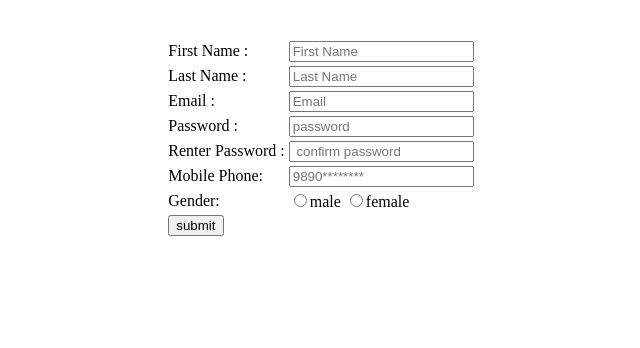
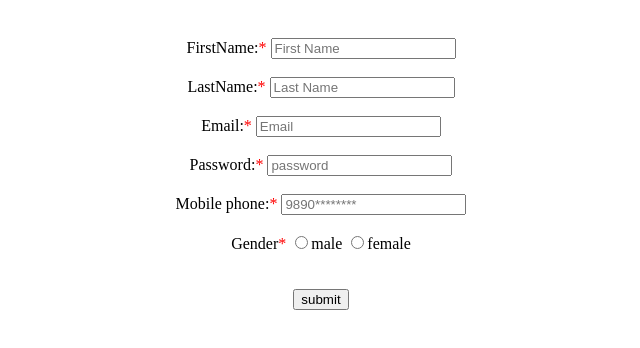
Before and after one commit to leenamahajan1707/DailyDiary.github.io, a plain HTML site: page RegistreationPage.html in a window 1280 px wide. Shown: the part 60-408 px from the top of the page, without its empty margins (319-959 px from the left). Drawn offline with Linux system fonts and the light colour scheme.

Commit message:
changes are made in registration form

```diff
--- a/RegistreationPage.html
+++ b/RegistreationPage.html
@@ -9,67 +9,31 @@
 
    <br>
 
-  <form>
-     <table>
-        <tr>
-           <td>  First Name : </td>
-             <td> <input type="text" placeholder="First Name" name=" ">
-             </td>
-        </tr>
-
-         <tr>
-           <td> Last Name : </td>
-            <td> <input type="text" placeholder="Last Name" name=" ">
-             </td>
-        </tr>
-
-        <tr>
-          <td> Email : </td>
-          <td>
-             <input type="Email" placeholder="Email " name=" ">
-          </td>
-        </tr>
-
-        <tr>
-          <td> Password : </td>
-          <td>
-             <input type="password" placeholder="password" name="j ">
-          </td>
-        </tr>
-
-       <tr>
-          <td> Renter Password : </td>
-          <td>
-             <input type=" confirm password" placeholder=" confirm password" name=" ">
-          </td>
-        </tr>
+  <form style=text-align:center>
 
 
+              <label for="fname">FirstName:<span style="color:red">&#42;</span></label>
+              <input type="text" id="fname" placeholder="First Name" name="fname" required ><br>
+			   <br>
+              <label for="Lname">LastName:<span style="color:red">&#42;</span></label>
+              <input type="text" id="Lname" placeholder="Last Name" name="LastName"required><br>
+			  <br>
+			  <label for="Email">Email:<span style="color:red">&#42;</span></label>
+              <input type="Email" placeholder="Email" id="Email" name=" "required><br>
+			  <br>
+              <label for="Password">Password:<span style="color:red">&#42;</span></label>
+              <input type="password" placeholder="password" id="Password" name="Password "required><br>
+			  <br>
+              <label for="mPhone">Mobile phone:<span style="color:red">&#42;</span></label>
+              <input type="Mobile Phone" id="mphone" placeholder="9890********" name="mphone"required><br>
+			  <br>
+              <label for="Gender">Gender<span style="color:red">&#42;</span></label>
+              <input type="radio" name="Gender"required>male
+              <input type="radio" name="Gender"required>female<br>
+			  <br>
+			  <br>
+              <input type="Submit" value="submit" name="submit">
 
-      <tr>
-          <td> Mobile Phone: </td>
-          <td>
-             <input type="Mobile Phone" placeholder="9890********" name=" ">
-          </td>
-        </tr>
-
-
-
-        <tr>
-          <td> Gender: </td>
-          <td>
-             <input type="radio" name="Gender">male
-             <input type="radio" name="Gender">female
-          </td>
-        </tr>
-
-          <tr>
-          <td>
-             <input type="Submit" value="submit" name=" ">
-          </td>
-        </tr>
-
-</table>
 
 </form>
 </body>
```
